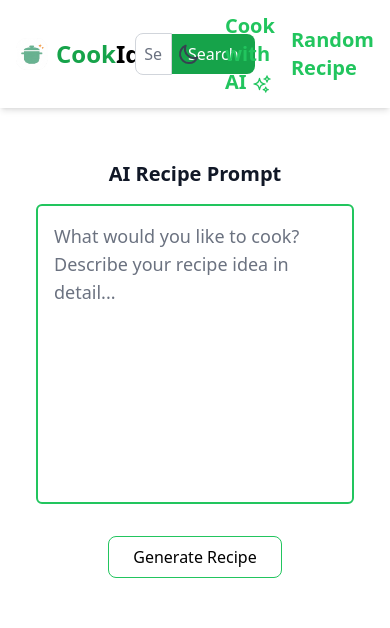
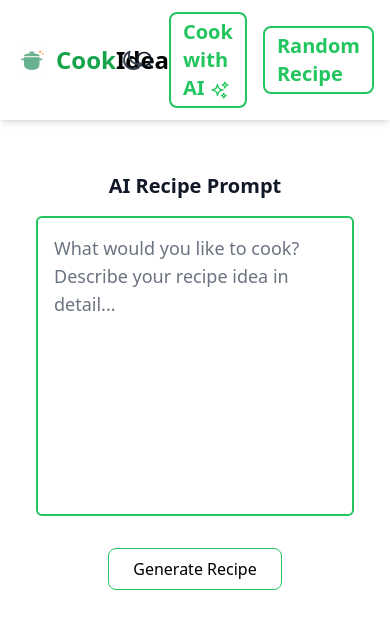
Before and after one commit to hristo-voynovski/cook-idea, a React (Create React App) app in the folder frontend/: page /ai-recipe-prompt in a window 390 px wide. Shown: the top 628 px of the page. Built offline with nearby package versions, Linux system fonts and the light colour scheme.

Commit message:
Redisigning search

```diff
--- a/frontend/src/components/AIRecipeButton.tsx
+++ b/frontend/src/components/AIRecipeButton.tsx
@@ -14,7 +14,7 @@ const AIRecipeButton: React.FC = () => {
 
   return (
     <h2
-      className="text-xl font-bold text-green-500 cursor-pointer"
+      className="text-xl font-bold text-green-500 cursor-pointer border-2 border-green-500 rounded-lg px-3 py-1 hover:bg-gray-100 dark:hover:bg-gray-700 transition-colors"
       onClick={handleClick}
     >
       Cook with AI <SparklesIcon className="w-5 h-5 inline-block" />
--- a/frontend/src/components/FeaturedRecipes.tsx
+++ b/frontend/src/components/FeaturedRecipes.tsx
@@ -14,7 +14,6 @@ const FeaturedRecipes = () => {
   useEffect(() => {
     dispatch(fetchFeaturedRecipes());
   }, [dispatch]);
-
 
   if (error) {
     return <div>Error: {error}</div>;
@@ -57,10 +56,10 @@ const FeaturedRecipes = () => {
             </div>
             <div className="p-4 flex-1">
               <h3 className="font-bold mb-2 line-clamp-2">{recipe.title}</h3>
-              <div className="flex items-center gap-3 text-sm text-gray-600 dark:text-gray-300">
+              <div className="flex items-center gap-3 text-sm text-gray-500 dark:text-gray-400">
                 <div className="flex items-center">
                   <Clock className="w-3 h-3 mr-1 text-green-500" />
-                  {recipe.readyInMinutes}
+                  <span>{recipe?.readyInMinutes || "30"} min</span>
                 </div>
                 {/* <div className="flex items-center">
                   <Star className="w-3 h-3 mr-1 text-yellow-400 fill-yellow-400" />
--- a/frontend/src/components/RandomRecipe.tsx
+++ b/frontend/src/components/RandomRecipe.tsx
@@ -15,7 +15,7 @@ const RandomRecipe: React.FC = () => {
   };
   return (
     <h2
-      className="text-xl font-bold text-green-500 cursor-pointer"
+      className="text-xl font-bold text-green-500 cursor-pointer border-2 border-green-500 rounded-lg px-3 py-1 hover:bg-gray-100 dark:hover:bg-gray-700 transition-colors"
       onClick={handleClick}
     >
       Random Recipe
--- a/frontend/src/components/RecipeOfTheDay.tsx
+++ b/frontend/src/components/RecipeOfTheDay.tsx
@@ -78,7 +78,7 @@ const RecipeOfTheDay: React.FC = () => {
               <div className="flex items-center gap-4 text-xs text-gray-500 dark:text-gray-400 mb-3">
                 <div className="flex items-center">
                   <Clock className="w-3 h-3 mr-1 text-green-500" />
-                  <span>{recipe?.readyInMinutes || "30"} mins</span>
+                  <span>{recipe?.readyInMinutes || "30"} min</span>
                 </div>
               </div>
             </div>
--- a/frontend/src/components/SearchComponent.tsx
+++ b/frontend/src/components/SearchComponent.tsx
@@ -1,40 +1,97 @@
-import { useState } from "react";
+import { useEffect, useState } from "react";
 import { useNavigate } from "react-router-dom";
-import { useAppDispatch } from "../store/hooks";
+import { useAppDispatch, useAppSelector } from "../store/hooks";
 import { setSearchQuery, fetchRecipes } from "../store/slices/searchSlice";
+import { setIsMobile, setIsSearchOpen } from "../store/slices/uiSlice";
+import { MagnifyingGlassIcon } from "@heroicons/react/24/outline";
+import { Search, X } from "lucide-react";
 
 const SearchComponent: React.FC = () => {
-  //set a type for the searchTerm
   const [searchTerm, setSearchTerm] = useState<string>("");
+  const { isMobile, isSearchOpen } = useAppSelector((state) => state.ui);
   const dispatch = useAppDispatch();
+
+  // Check if we're on mobile
+  useEffect(() => {
+    const checkIfMobile = () => {
+      dispatch(setIsMobile(window.innerWidth < 768));
+    };
+
+    // Initial check
+    checkIfMobile();
+
+    // Add event listener for window resize
+    window.addEventListener("resize", checkIfMobile);
+
+    // Cleanup
+    return () => window.removeEventListener("resize", checkIfMobile);
+  }, [dispatch]);
 
   const handleSubmit = async (e: React.FormEvent) => {
     e.preventDefault();
     if (searchTerm) {
-      window.history.pushState({}, '', `?q=${encodeURIComponent(searchTerm)}`);
+      window.history.pushState({}, "", `?q=${encodeURIComponent(searchTerm)}`);
       dispatch(fetchRecipes(searchTerm));
     }
   };
 
   return (
-    <form onSubmit={handleSubmit} className="w-full">
-      <div className="flex items-center">
-        <input
-          type="text"
-          value={searchTerm}
-          onChange={(e) => setSearchTerm(e.target.value)}
-          placeholder="Search for recipes..."
-          className="p-2 w-full border border-gray-300 dark:border-gray-600 rounded-l-lg focus:outline-none focus:ring-1 focus:ring-green-500 bg-white dark:bg-gray-700 text-gray-900 dark:text-white placeholder-gray-500 dark:placeholder-gray-400"
-          aria-label="Search recipes"
-        />
-        <button
-          type="submit"
-          className="p-2 px-4 bg-green-600 text-white rounded-r-lg hover:bg-green-700 transition-colors"
-        >
-          Search
-        </button>
-      </div>
-    </form>
+    <div className="w-full">
+      {/* Header with search */}
+
+        {/* Desktop search bar */}
+        {!isMobile && (
+          <div className="w-full max-w-sm mx-4">
+            <div className="relative">
+              <Search className="absolute left-2.5 top-2.5 h-4 w-4 text-muted-foreground" />
+              {/* <Input type="search" placeholder="Search..." className="w-full pl-8 pr-4" /> */}
+            </div>
+          </div>
+        )}
+
+        {/* Navigation items */}
+        <div className="flex items-center gap-2">
+          {/* Mobile search toggle */}
+          {isMobile && (
+            <button
+              // variant="ghost"
+              // size="icon"
+              aria-label={isSearchOpen ? "Close search" : "Open search"}
+              onClick={() => dispatch(setIsSearchOpen(!isSearchOpen))}
+            >
+              {isSearchOpen ? <X className="h-5 w-5" /> : <Search className="h-5 w-5" />}
+            </button>
+          )}
+        </div>
+
+      {/* Mobile search bar - appears below header when toggled */}
+      {isMobile && isSearchOpen && (
+        <div className="p-3 border-b bg-background animate-in slide-in-from-top duration-300">
+          <div className="relative">
+            <Search className="absolute left-2.5 top-2.5 h-4 w-4 text-muted-foreground" />
+            {/* <Input type="search" placeholder="Search..." className="w-full pl-8 pr-4" autoFocus /> */}
+          </div>
+        </div>
+      )}
+    </div>
+    // <form onSubmit={handleSubmit} className="w-full">
+    //   <div className="flex items-center">
+    //     <input
+    //       type="text"
+    //       value={searchTerm}
+    //       onChange={(e) => setSearchTerm(e.target.value)}
+    //       placeholder="Search for recipes..."
+    //       className="p-2 w-full border border-gray-300 dark:border-gray-600 rounded-l-lg focus:outline-none focus:ring-1 focus:ring-green-500 bg-white dark:bg-gray-700 text-gray-900 dark:text-white placeholder-gray-500 dark:placeholder-gray-400"
+    //       aria-label="Search recipes"
+    //     />
+    //     <button
+    //       type="submit"
+    //       className="p-2 px-4 bg-green-600 text-white rounded-r-lg hover:bg-green-700 transition-colors"
+    //     >
+    //       Search
+    //     </button>
+    //   </div>
+    // </form>
   );
 };
 
--- /dev/null
+++ b/frontend/src/store/slices/uiSlice.ts
@@ -0,0 +1,27 @@
+import { createSlice, PayloadAction } from '@reduxjs/toolkit';
+
+interface UIState {
+  isMobile: boolean;
+  isSearchOpen: boolean;
+}
+
+const initialState: UIState = {
+  isMobile: window.innerWidth < 768,
+  isSearchOpen: false,
+};
+
+const uiSlice = createSlice({
+  name: 'ui',
+  initialState,
+  reducers: {
+    setIsMobile: (state, action: PayloadAction<boolean>) => {
+      state.isMobile = action.payload;
+    },
+    setIsSearchOpen: (state, action: PayloadAction<boolean>) => {
+      state.isSearchOpen = action.payload;
+    },
+  },
+});
+
+export const { setIsMobile, setIsSearchOpen } = uiSlice.actions;
+export default uiSlice.reducer;
--- a/frontend/src/store/store.ts
+++ b/frontend/src/store/store.ts
@@ -6,6 +6,7 @@ import aiRecipeReducer from "./slices/aiRecipeSlice";
 import recipeOfTheDayReducer from "./slices/recipeOfTheDaySlice";
 import featuredRecipesReducer from "./slices/featuredRecipesSlice";
 import selectedIngredientsReducer from "./slices/selectedIngredientsSlice";
+import uiReducer from "./slices/uiSlice";
 
 export const store = configureStore({
     reducer: {
@@ -16,6 +17,7 @@ export const store = configureStore({
         recipeOfTheDay: recipeOfTheDayReducer,
         featuredRecipes: featuredRecipesReducer,
         selectedIngredients: selectedIngredientsReducer,
+        ui: uiReducer,
     },
     middleware: (getDefaultMiddleware) =>
         getDefaultMiddleware({
```
Also changed, not shown: frontend/src/components/SearchByIngredients.tsx (+47 -7 lines), 1 other file (tests, documents, lock files or other folders).
